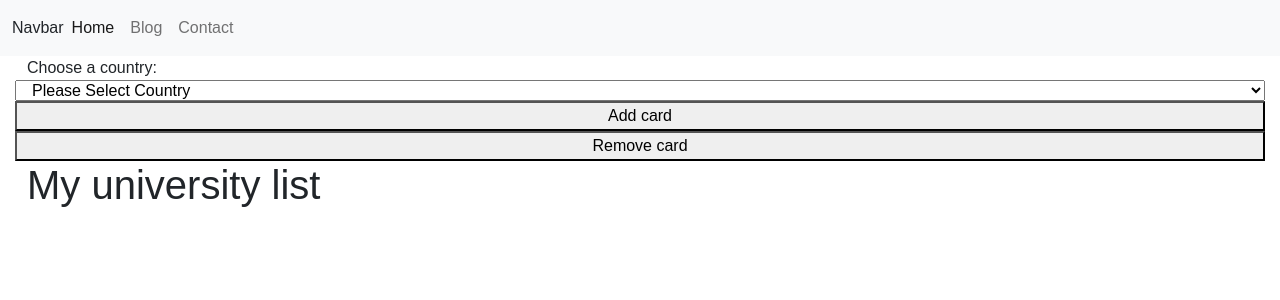
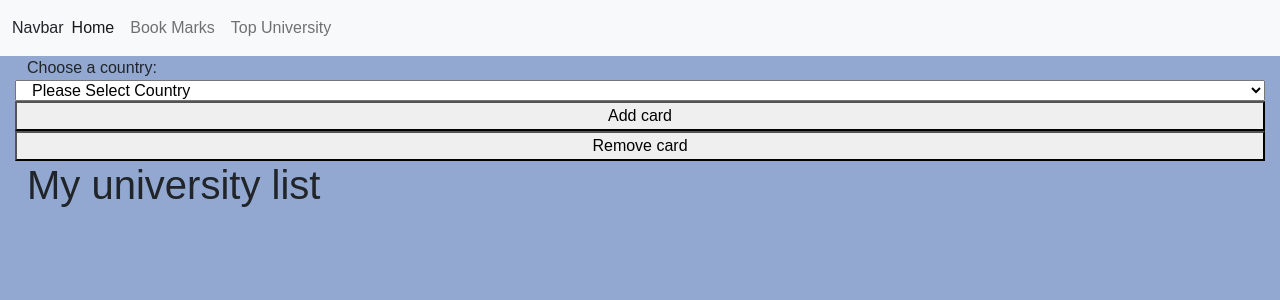
Before and after one commit to RaiyanKhalil/FinalMiniProjectReact, a React (Create React App) app: page / in a window 1280 px wide. Shown: the top 300 px of the page. Built offline with nearby package versions, Linux system fonts and the light colour scheme.

Commit message:
bookmark

```diff
--- a/public/index.html
+++ b/public/index.html
@@ -32,6 +32,7 @@
       integrity="sha384-Zenh87qX5JnK2Jl0vWa8Ck2rdkQ2Bzep5IDxbcnCeuOxjzrPF/et3URy9Bv1WTRi"
       crossorigin="anonymous"
     />
+    <script defer src="https://use.fontawesome.com/releases/v5.0.7/js/all.js"></script>
     <title>React App</title>
   </head>
   <body>
--- a/src/App.css
+++ b/src/App.css
@@ -71,6 +71,7 @@
 
 body {
   font-family: Arial, Helvetica, sans-serif;
+  background-color: #92a8d1;
 }
 
 /* Float four columns side by side */
@@ -107,5 +108,7 @@ body {
   background-color: #f1f1f1;
   margin-top: 8px;
   margin-bottom: 8px;
+  /* margin-right: 5px; */
   height: 300px;
+
 }
--- a/src/pages/Blogs.js
+++ b/src/pages/Blogs.js
@@ -1,5 +1,28 @@
+import '../App.css';
+
+var array = [];
+
+for(let i = 0 ; i < 6;i++){
+    array.push(
+     <div class="card col-12 col-md-4 col-lg-3">
+        <img src="..." class="card-img-top" alt="..." />
+        <div class="card-body">
+        <h5 class="card-title">Card title</h5>
+        <p class="card-text">Some quick example text to build on the card title and make up the bulk of the card's content.</p>
+        <a href="#" class="btn btn-primary">Go somewhere</a>
+    </div>
+</div>)
+}
+
+
+
 const Blogs = () => {
-    return <h1>Blog Articles</h1>;
+    return (
+        <div className="row">
+            {array}
+        </div>
+
+    )
 };
 
 export default Blogs;
--- a/src/pages/Layout.js
+++ b/src/pages/Layout.js
@@ -16,10 +16,10 @@ const Layout = () => {
                         <Link className="nav-link active" aria-current="page" to="/">Home</Link>
                     </li>
                     <li className="nav-item">
-                        <Link className="nav-link" to="/blogs">Blog</Link>
+                        <Link className="nav-link" to="/blogs">Book Marks</Link>
                     </li>
                     <li className="nav-item">
-                        <Link className="nav-link" to="/contact">Contact</Link>
+                        <Link className="nav-link" to="/contact">Top University</Link>
                     </li>
                 </ul>
                 </div>
```
Also changed, not shown: src/components/cardComponent.js (line endings or trailing spaces).
